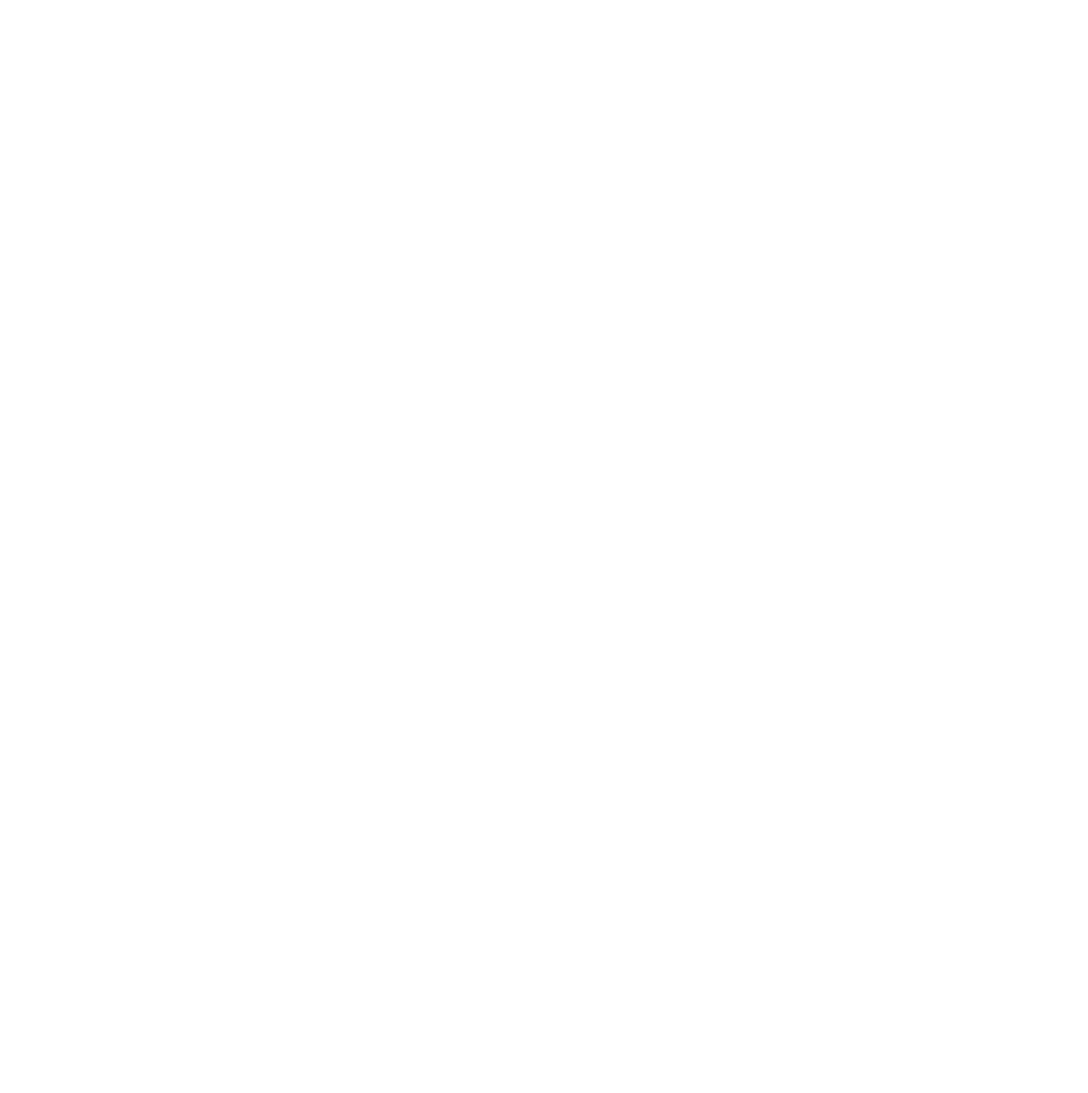
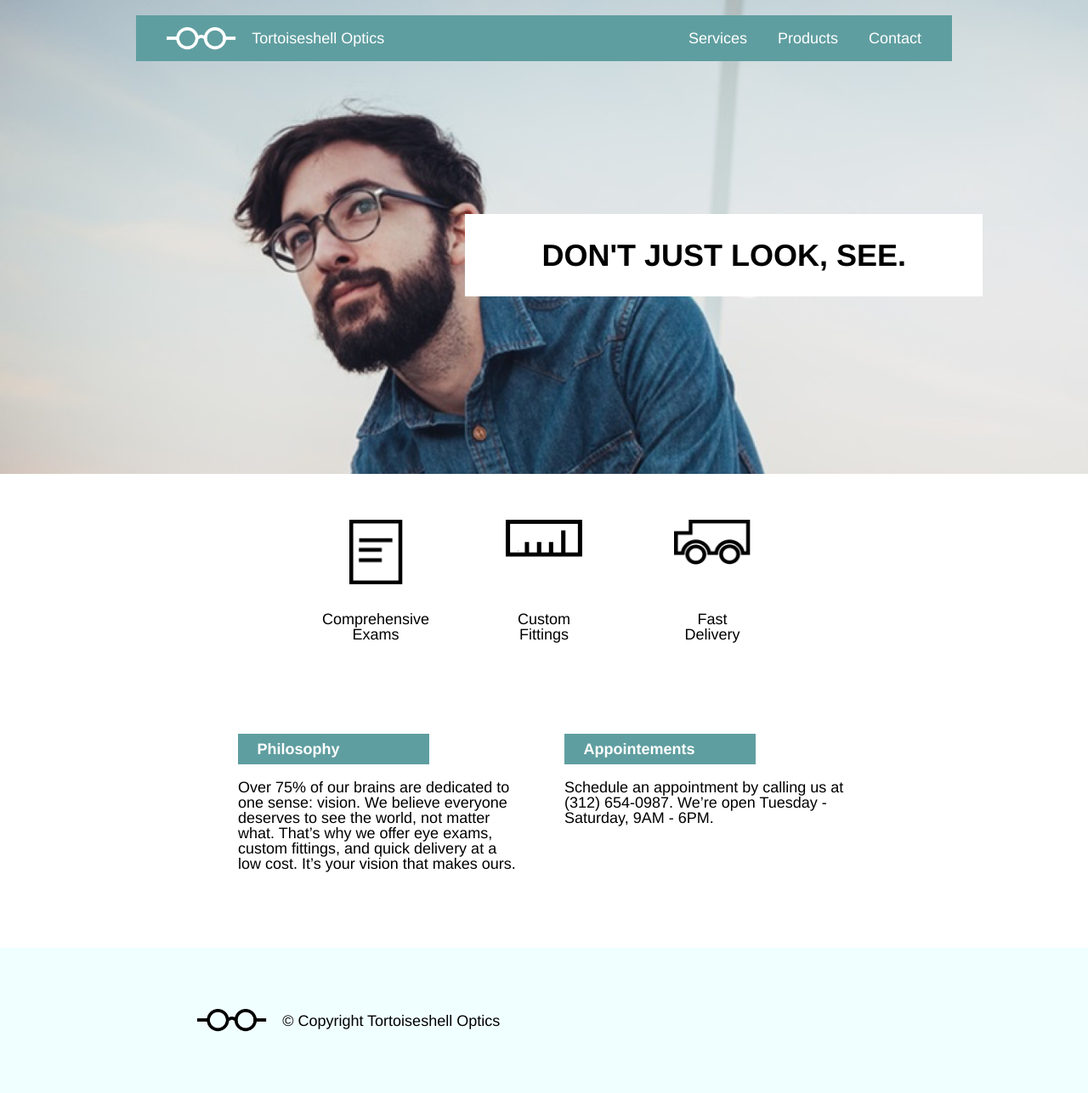
Before and after one commit to cawebsandbox/tort-optics, a plain HTML site: page index.html in a window 1280 px wide. Shown: the whole page at 85% size. Before the commit the page ends 800 px from the top, so only its background shows below. Drawn offline with Linux system fonts and the light colour scheme.

Commit message:
finish desktop site

```diff
--- a/index.html
+++ b/index.html
@@ -0,0 +1,75 @@
+<!DOCTYPE html>
+<html>
+  <head>
+    <meta charset="utf-8">
+    <title>Tortoiseshell Optics</title>
+    <link type="text/css" rel="stylesheet" href="resources/css/reset.css">
+    <link type="text/css" rel="stylesheet" href="resources/css/style.css">
+  </head>
+  <body>
+    <!-- Header -->
+    <header>
+      <nav class="container">
+        <div>
+          <img src="resources/images/logo-white.png"/>
+          <span>Tortoiseshell Optics</span>
+        </div>
+        <div class="menu">
+          <ul>
+            <li>Services</li>
+            <li>Products</li>
+            <li>Contact</li>
+          </ul>
+          <ul class="truncated-menu">
+            <li>Menu</li>
+          </ul>
+        </div>
+      </nav>
+      <div class="banner-end container">
+        <div class="banner">
+          <h1>DON'T JUST LOOK, SEE.</h1>
+        </div>
+      </div>
+    </header>
+
+
+    <!-- Services -->
+    <div class="container">
+      <div class="services">
+        <div class="service">
+          <img id="paper-img" src="resources/icons/paper-icon.png" alt="Paper Icon">
+          <span>Comprehensive Exams</span>
+        </div>
+        <div class="service">
+          <img src="resources/icons/ruler-icon.png" alt="Ruler Icon">
+          <span>Custom Fittings</span>
+        </div>
+        <div class="service">
+          <img src="resources/icons/truck-icon.png" alt="Truck Icon">
+          <span>Fast Delivery</span>
+        </div>
+      </div>
+    </div>
+
+    <!-- Information -->
+    <div class="container infos">
+      <div class="info">
+        <h3>Philosophy</h3>
+        <p>Over 75% of our brains are dedicated to one sense: vision. We believe everyone deserves to see the world, not matter what. That’s why we offer eye exams, custom fittings, and quick delivery at a low cost. It’s your vision that makes ours.</p>
+      </div>
+      <div class="info">
+        <h3>Appointements</h3>
+        <p>Schedule an appointment by calling us at (312) 654-0987. We’re open Tuesday - Saturday, 9AM - 6PM.</p>
+      </div>
+    </div>
+
+
+    <!-- Copyright footer -->
+    <footer>
+      <div class="container copyright">
+        <img src="resources/images/logo-black.png" alt="Glases Logo" />
+        <p>&copy; Copyright Tortoiseshell Optics</p>
+      </div>
+    </footer>
+  </body>
+</html>
--- a/resources/css/style.css
+++ b/resources/css/style.css
@@ -14,6 +14,7 @@ body {
 
 header {
   background-image: url("../images/glasses-bg.png");
+  background-size: cover;
   height: 30rem;
   padding-top: 1rem;
 }
@@ -95,3 +96,40 @@ nav ul.truncated-menu {
 .service span {
   text-align: center;
 }
+
+.infos {
+  display: flex;
+  justify-content: center;
+}
+
+.info {
+  margin: 3rem 2.5% 5rem 2.5%;
+  width: 35%;
+
+}
+
+.info h3 {
+  font-size: 1rem;
+  font-weight: bold;
+  color: white;
+  background-color: cadetblue;
+  margin-bottom: 1rem;
+  padding: 0.5rem 1.25rem;
+  width: 10rem;
+}
+
+footer {
+  /*background-color: azure;*/
+  background-color: azure;
+  height: 100%;
+}
+
+.copyright {
+  display: flex;
+  align-items: center;
+}
+
+.copyright img {
+  height: 1.5rem;
+  margin: 4rem 1rem 4rem 4rem;
+}
```
Also changed, not shown: resources/icons/paper-icon.png (added), resources/icons/ruler-icon.png (added), resources/icons/truck-icon.png (added), resources/images/glasses-bg.png (added), resources/images/logo-black.png (added), resources/images/logo-white.png (added).
